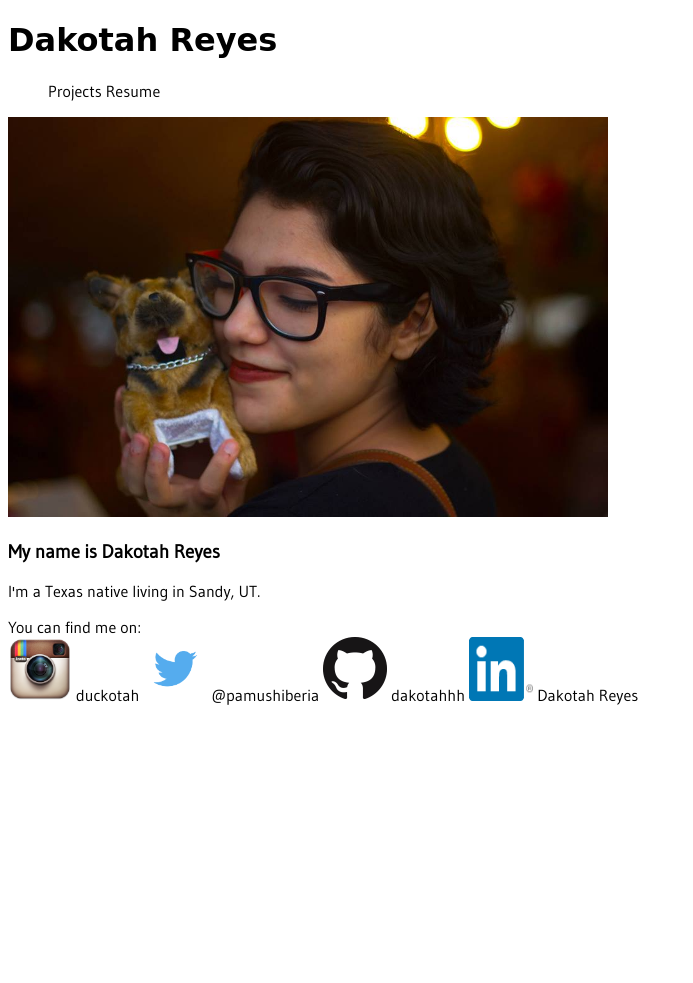
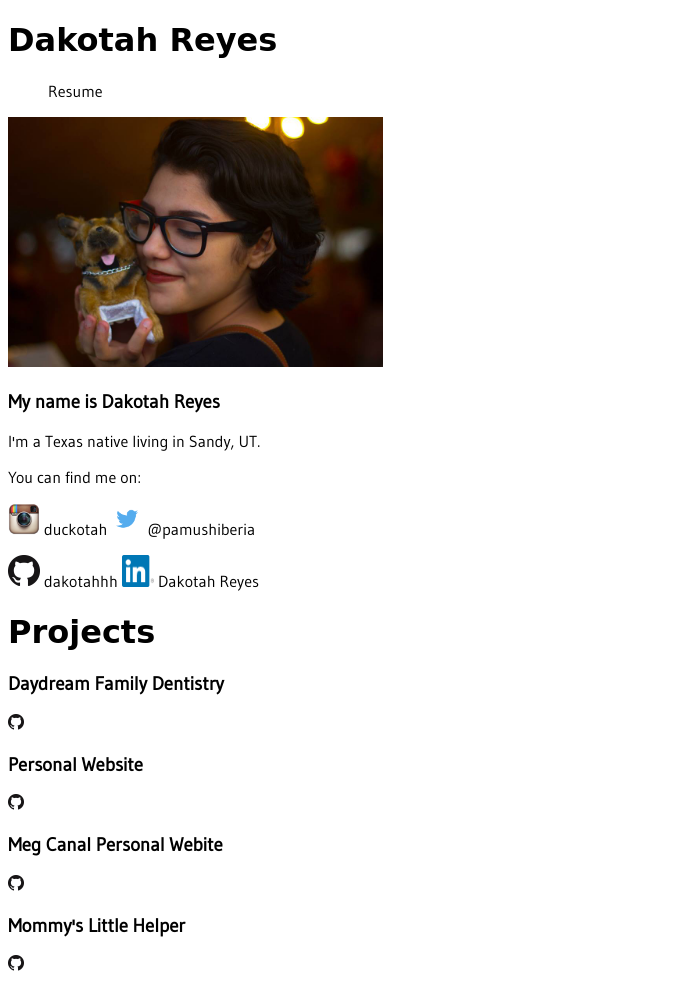
Before and after one commit to dakotahhh/personalWebsite, a plain HTML site: page index.html in a window 1280 px wide. Shown: the whole page, without its empty margins (0-693 px from the left). Before the commit the page ends 800 px from the top, so only its background shows below. Drawn offline with Linux system fonts and the light colour scheme; a web font is replaced by a local one.

Commit message:
edited sidebar and added project titles

```diff
--- a/css/site.css
+++ b/css/site.css
@@ -1,6 +1,6 @@
 #me{
-	height: 400px;
-	width: 600px;
+	height: 250px;
+	width: 375px;
 }
 
 #media{
@@ -10,6 +10,10 @@
 #navigation ul li{
 	list-style-type: none;
 	display: inline;
+}
+
+#projectsheader{
+	text-decoration: underline;
 }
 
 a{
@@ -25,7 +29,16 @@ a{
 	font-family: 'Rancho', cursive;
 }
 
+.projectname{
+	text-decoration: underline;
+}
+
+.projectmedia{
+	height: 16px;
+	width: 16px;
+}
+
 .socialmedia{
-	height: 64px;
-	width: 64px;
+	height: 32px;
+	width: 32px;
 }
--- a/index.html
+++ b/index.html
@@ -13,30 +13,48 @@
 			<h1 class="rancho">Dakotah Reyes</h1>
 			<nav class="gudea" id="navigation">
 				<ul>
-					<li><a href="" title="">Projects</a></li>
 					<li><a href="Dakotah_Reyes_Resume.doc">Resume</a></li>
 				</ul>
 			</nav>
 		</header>
 
-		<div class="gudea">
+		<div class="gudea" id="mainBody">
+
+			<div id="sidebar">
 				<img id="me" src="images/dakotahnpup.jpg" />
 				<h3>My name is Dakotah Reyes</h3>
-			<p>I'm a Texas native living in Sandy, UT.
-				<div>
+				<p>I'm a Texas native living in Sandy, UT.</p>
+				<p>
 					You can find me on:
 						<div id="media">
+							<p>
 							<img class="socialmedia" src="images/instagram.png" href="instagram.com/duckotah" />
 							<span><a href="instagram.com/duckotah">duckotah</a></span>
 							<img class="socialmedia" src="images/twitter.png" href="twitter.com/pamushiberia"/>
 							<span><a href="twitter.com/pamushiberia">@pamushiberia</a></span>
+							</p>
+							<p>
 							<img class="socialmedia" src="images/github.png" href="github.com/dakotahhh" />
 							<span><a href="github.com/dakotahhh">dakotahhh</a></span>
 							<img class="socialmedia" src="images/linkedin.png" href="linkedin.com/pub/dakotah-reyes/39/669/427"/>
 							<span><a href="linkedin.com/pub/dakotah-reyes/39/669/427">Dakotah Reyes</a></span>
-					</div>
+							</p>
 						</div>
 				</p>
+			</div>
+
+			<div>
+				<h1 class="rancho" id="projectheader">Projects</h1>
+				<h3 class="gudea" class="projectname">Daydream Family Dentistry</h3>
+				<a href="github.com/dakotahhh/daydreamFamilyDentistry"><img src="images/github.png" class="projectmedia" /></a>
+				<h3 class="gudea" class="projectname">Personal Website</h3>
+				<a href="github.com/dakotahhh/personalWebsite"><img src="images/github.png" class="projectmedia" /></a>
+				<h3 class="gudea" class="projectname">Meg Canal Personal Webite</h3>
+				<a href="github.com/dakotahhh/megCanalAngular"><img src="images/github.png" class="projectmedia" /></a>
+				<h3 class="gudea" class="projectname">Mommy's Little Helper</h3>
+				<a href="github.com/dakotahhh/dreyes.MommysLittleHelper"><img src="images/github.png" class="projectmedia" /></a>
+			</div>
+
 		</div>
 
 
```
Lines whose indentation alone changed are shown as unchanged.
